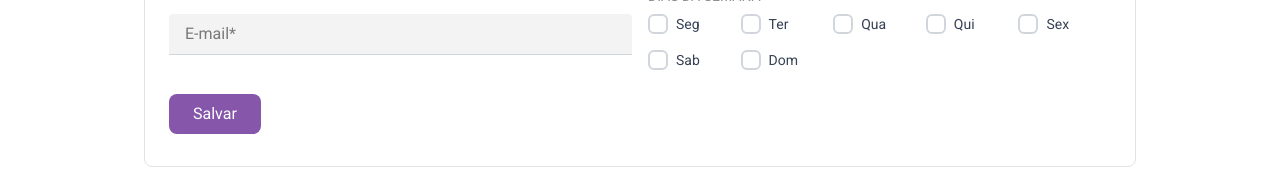
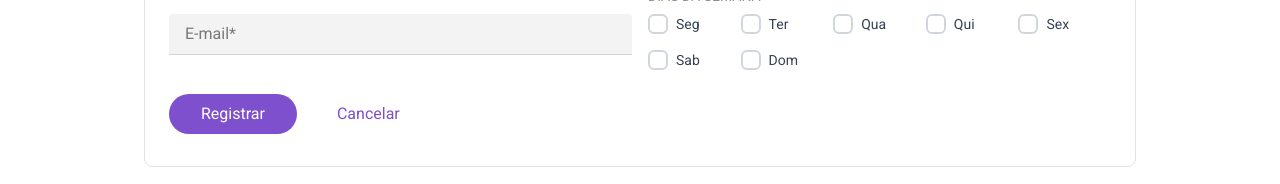
Before and after one commit to gabriel-lgomes/sensedia, a Next.js app: page / in a window 1280 px wide. Shown: the part 620-804 px from the top of the page. Built offline with nearby package versions, Linux system fonts and the light colour scheme; no server answers.

Commit message:
feat: button component

```diff
--- /dev/null
+++ b/src/app/components/Button/Button.tsx
@@ -0,0 +1,25 @@
+import { ComponentProps } from "react";
+
+type ButtonProps = ComponentProps<"button"> & {
+  typeButton?: "primary" | "secondary";
+};
+
+export default function Button({
+  typeButton,
+  children,
+  ...props
+}: ButtonProps) {
+  return (
+    <button
+      type="submit"
+      className={`mt-6 ${
+        typeButton === "primary"
+          ? "bg-primary-75 text-white"
+          : "text-primary-75"
+      } cursor-pointer px-8 py-2 rounded-[21px] hover:opacity-90`}
+      {...props}
+    >
+      {children}
+    </button>
+  );
+}
--- a/src/app/components/Form/Form.tsx
+++ b/src/app/components/Form/Form.tsx
@@ -6,6 +6,7 @@ import { IFormUser } from "@/app/interfaces/FormUser";
 import { toast } from "react-toastify";
 import "react-toastify/dist/ReactToastify.css";
 import { useCreateUser } from "@/app/hooks/useCreateUser";
+import Button from "../Button/Button";
 
 export default function Form() {
   const { mutateAsync: createUser, isPending } = useCreateUser();
@@ -87,13 +88,14 @@ export default function Form() {
             </div>
           </div>
         </div>
-        <button
-          type="submit"
-          className="mt-6 bg-primary text-white px-6 py-2 rounded-lg hover:bg-primary-dark"
-          disabled={isPending}
-        >
-          {isPending ? "Salvando..." : "Salvar"}
-        </button>
+        <div className="flex gap-2">
+          <Button type="submit" typeButton="primary" disabled={isPending}>
+            {isPending ? "Salvando..." : "Registrar"}
+          </Button>
+          <Button type="submit" typeButton="secondary" onClick={() => reset()}>
+            Cancelar
+          </Button>
+        </div>
       </form>
     </div>
   );
--- a/src/app/globals.css
+++ b/src/app/globals.css
@@ -3,6 +3,7 @@
 @theme {
   --color-primary: #8556aa;
   --color-primary-50: #8556aa;
+  --color-primary-75: #7e50ce;
   --color-gray-light: #e0e0e0;
   --color-gray-25: #e2e2e2;
   --color-gray-50: #919191;
```
